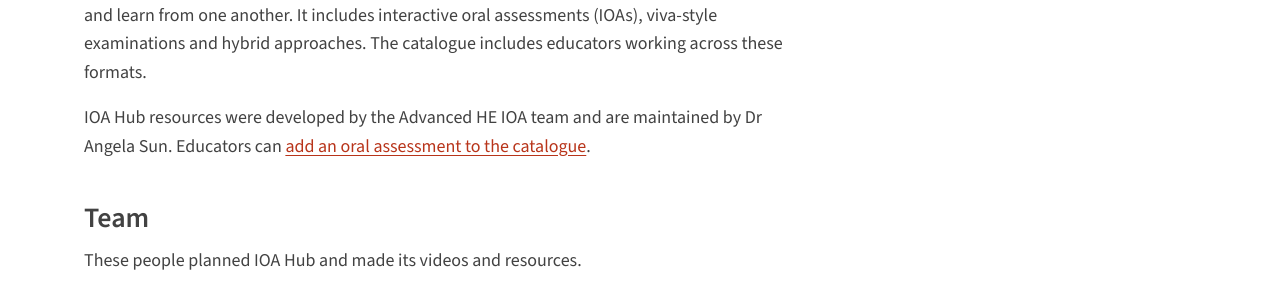
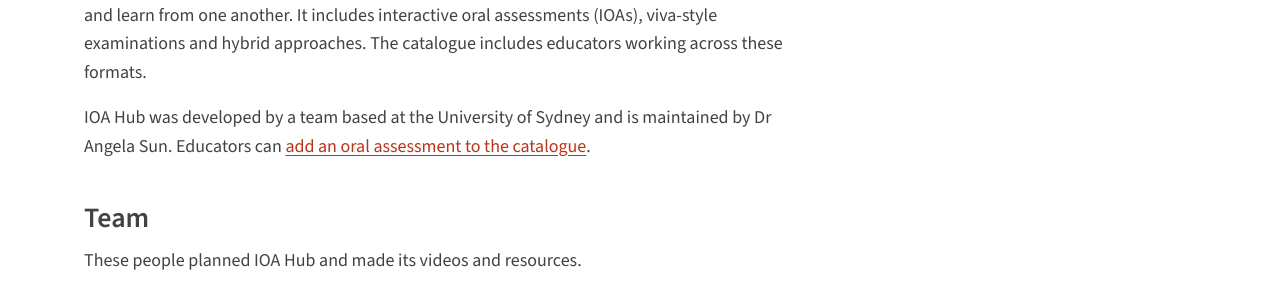
Before and after one commit to HelloAngela/ioa-hub, a Jekyll site: the page built from about.md, in a window 1280 px wide and 1400 px high. Shown: the part 311-611 px from the top of the window. Built offline with Jekyll 4.4.1, drawn with Linux system fonts in a browser that asks for light colours; some of the changed text lies outside the part shown.

Commit message:
Credit the University of Sydney team in the footer and add a contact email setting
Co-Authored-By: Claude Opus 5.5 <noreply@anthropic.com>

```diff
--- a/_config.yml
+++ b/_config.yml
@@ -23,6 +23,8 @@ intake_form_url: "https://docs.google.com/forms/d/e/1FAIpQLScw1p4u_kDReuwjgvIXGG
 # Until this is filled in, the Catalogue page shows the sample rows in _data/catalog.csv.
 catalog_sheet_csv_url: "https://docs.google.com/spreadsheets/d/e/2PACX-1vQAvoqTBSupHm1-g8uYC01ZIKy6JQRZjmz1eP8Bl96lUpbgz-Egy7Ruqm4v0FhMMyW3EfYguK4BPgkT/pub?gid=2126475318&single=true&output=csv"
 goatcounter_code: ioahub
+# Public contact email, shown in the footer and on the About page.
+contact_email: "[PLACEHOLDER: public contact email]"
 # Zenodo community slug (https://zenodo.org/communities/ioahub/).
 zenodo_community: ioahub
 
--- a/_includes/footer.html
+++ b/_includes/footer.html
@@ -1,6 +1,6 @@
 <footer class="site-footer">
   <div class="container">
-    <p class="site-footer__credit">IOA Hub resources were developed by the Advanced HE IOA team and are maintained by Dr Angela Sun. <a href="{{ '/about/' | relative_url }}">About the team</a>.</p>
+    <p class="site-footer__credit">IOA Hub was developed by a team based at the University of Sydney and is maintained by Dr Angela Sun. <a href="{{ '/about/' | relative_url }}">About the team</a>.{% unless site.contact_email contains "PLACEHOLDER" %} Contact: <a href="mailto:{{ site.contact_email }}">{{ site.contact_email }}</a>{% endunless %}</p>
     <ul class="site-footer__links">
       <li><a href="https://github.com/{{ site.github_username }}/ioa-hub">GitHub repository</a></li>
       <li><a href="https://creativecommons.org/licenses/by/4.0/" rel="license">Content licence: CC BY 4.0</a></li>
--- a/about.md
+++ b/about.md
@@ -8,7 +8,7 @@ lead: IOA Hub brings together oral assessment resources and examples, and connec
 
 Oral assessments take many forms. This site helps educators find examples, share resources and learn from one another. It includes interactive oral assessments (IOAs), viva-style examinations and hybrid approaches. The catalogue includes educators working across these formats.
 
-IOA Hub resources were developed by the Advanced HE IOA team and are maintained by Dr Angela Sun. Educators can [add an oral assessment to the catalogue]({{ '/contribute/' | relative_url }}).
+IOA Hub was developed by a team based at the University of Sydney and is maintained by Dr Angela Sun. Educators can [add an oral assessment to the catalogue]({{ '/contribute/' | relative_url }}).{% unless site.contact_email contains "PLACEHOLDER" %} To contact the team, email <a href="mailto:{{ site.contact_email }}">{{ site.contact_email }}</a>.{% endunless %}
 
 ## Team
 
```
Also changed, not shown: AGENTS.md (+1 -1 lines), LICENSE-content.md, README.md.
